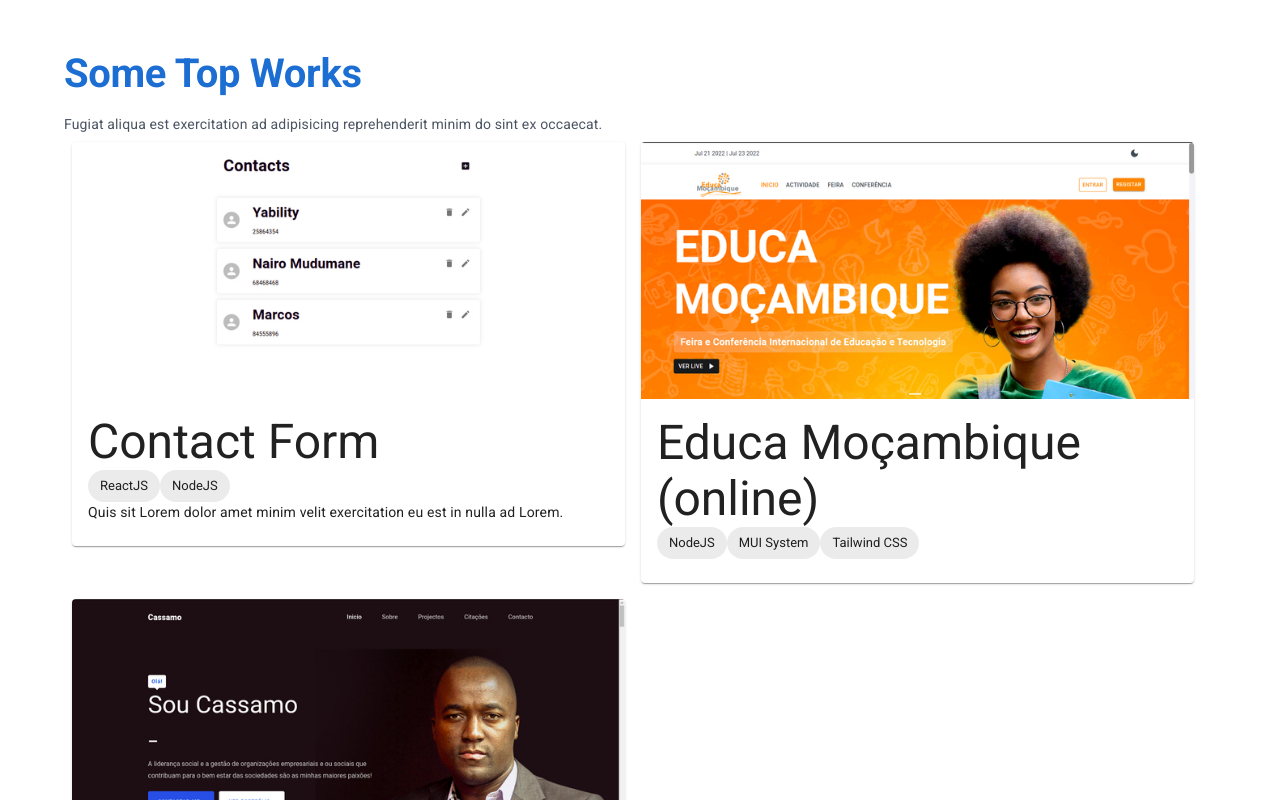
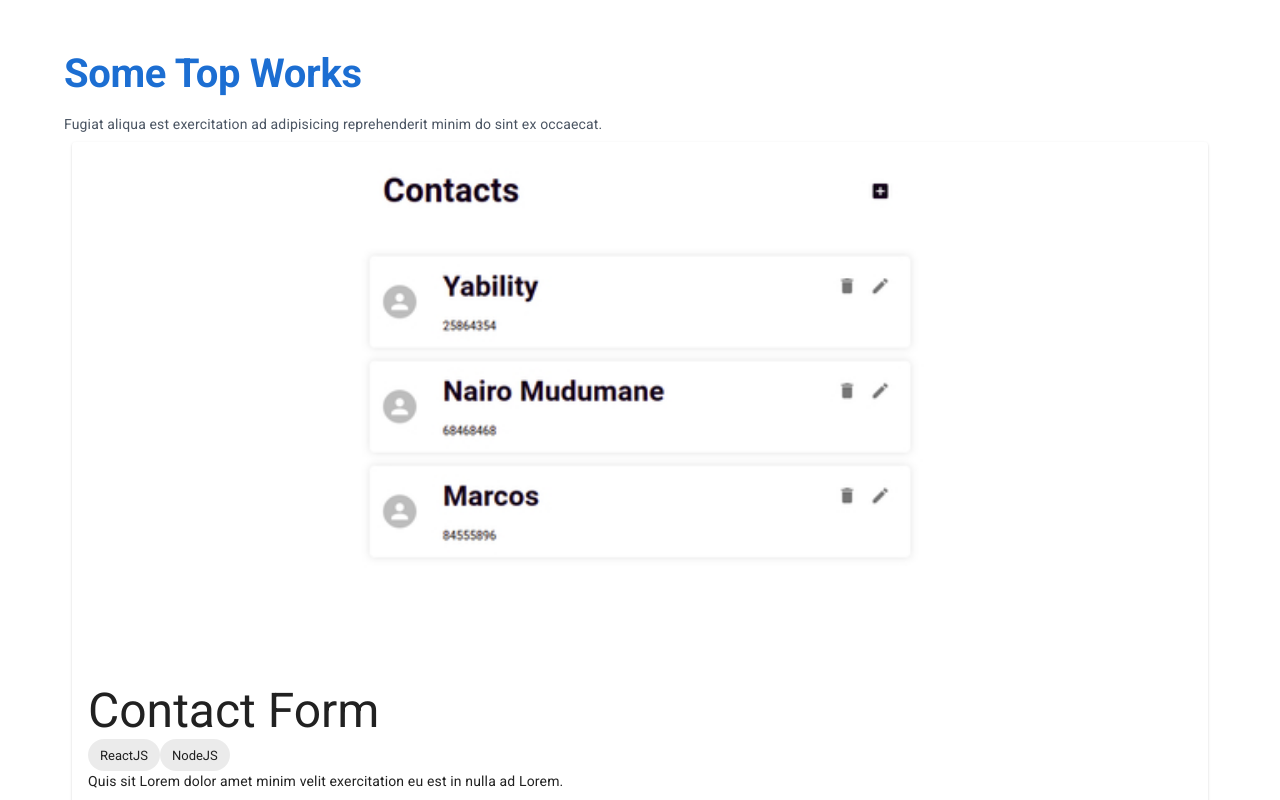
Before and after one commit to nairo-mudumane/react-portfolio-app, a React (Vite) app: page / in a window 1280 px wide. Shown: the part 1480-2280 px from the top of the page. Built offline with nearby package versions, Linux system fonts and the light colour scheme.

Commit message:
changed the spell from work to projects

```diff
--- a/src/pages/Home/index.tsx
+++ b/src/pages/Home/index.tsx
@@ -1,6 +1,6 @@
 import React from "react";
 import { useTheme } from "../../hooks";
-import { About, Hero, Services, Works } from "./sections";
+import { About, Hero, Projects, Services } from "./sections";
 import { GlobalHomeStyles, StyledHome } from "./styles";
 
 export const Home = () => {
@@ -14,7 +14,7 @@
                 <Hero />
                 <Services />
                 <About />
-                <Works />
+                <Projects />
             </StyledHome>
         </React.Fragment>
     );
--- a/src/pages/Home/sections/Projects.tsx
+++ b/src/pages/Home/sections/Projects.tsx
@@ -3,15 +3,15 @@
 import { CardProject, Section, Title } from "../../../components";
 import { MY_PROJECTS } from "../../../database";
 import { useTheme } from "../../../hooks";
-import { StyledWorks } from "../styles";
+import { StyledProjects } from "../styles";
 
-export function Works() {
+export function Projects() {
     const { isDark } = useTheme();
 
     return (
         <Container>
             <Section>
-                <StyledWorks isDark={isDark}>
+                <StyledProjects isDark={isDark}>
                     <ScrollAnimation
                         animateOnce
                         duration={0.8}
@@ -27,14 +27,14 @@
                         </Typography>
                     </Box>
 
-                    <Box className="works-list">
+                    <Box className="Projects-list">
                         {MY_PROJECTS.map((project) => (
                             <Box key={project.uid} className="item">
                                 <CardProject project={project} />
                             </Box>
                         ))}
                     </Box>
-                </StyledWorks>
+                </StyledProjects>
             </Section>
         </Container>
     );
--- a/src/pages/Home/styles.ts
+++ b/src/pages/Home/styles.ts
@@ -197,8 +197,8 @@
     }
 `;
 
-export const StyledWorks = styled.div<ICurrentTheme>`
-    .works-list {
+export const StyledProjects = styled.div<ICurrentTheme>`
+    .projects-list {
         width: 100%;
         display: flex;
         flex-direction: row;
```
